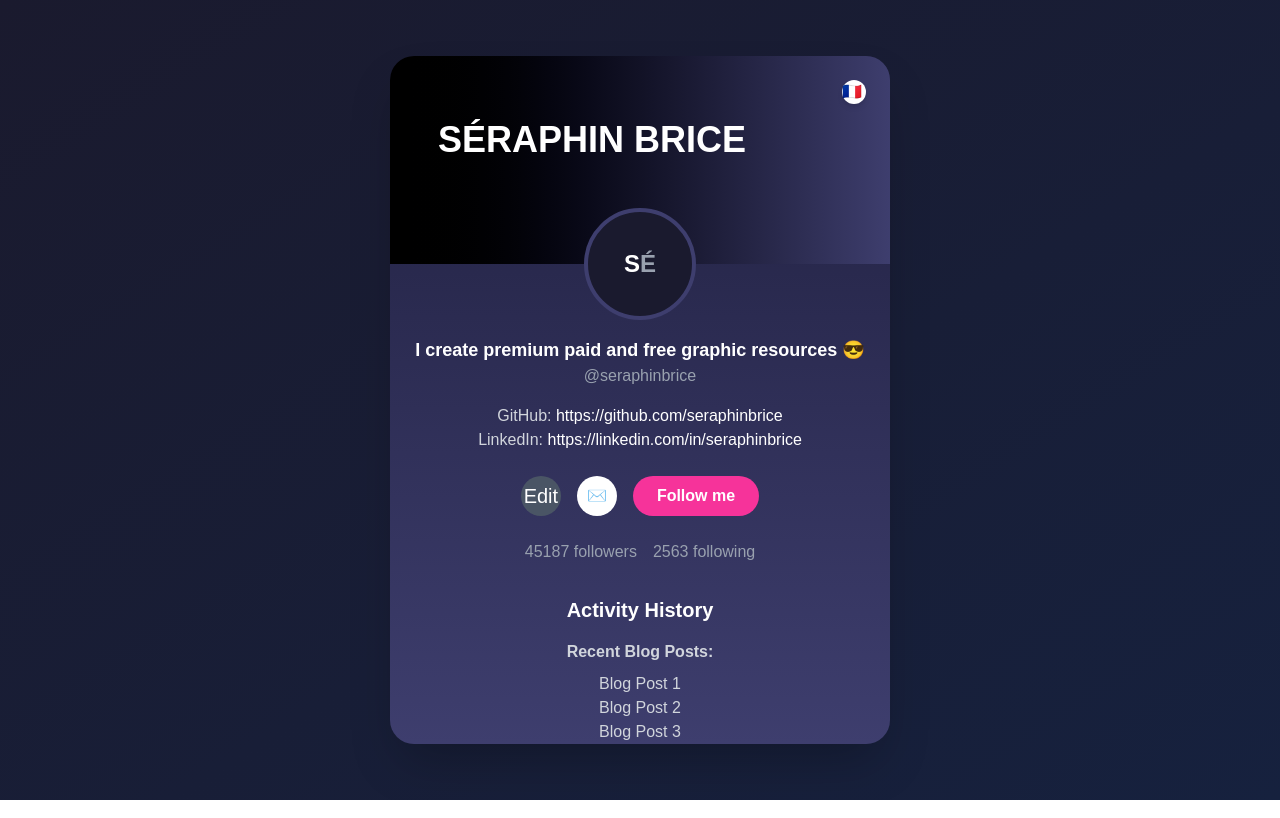
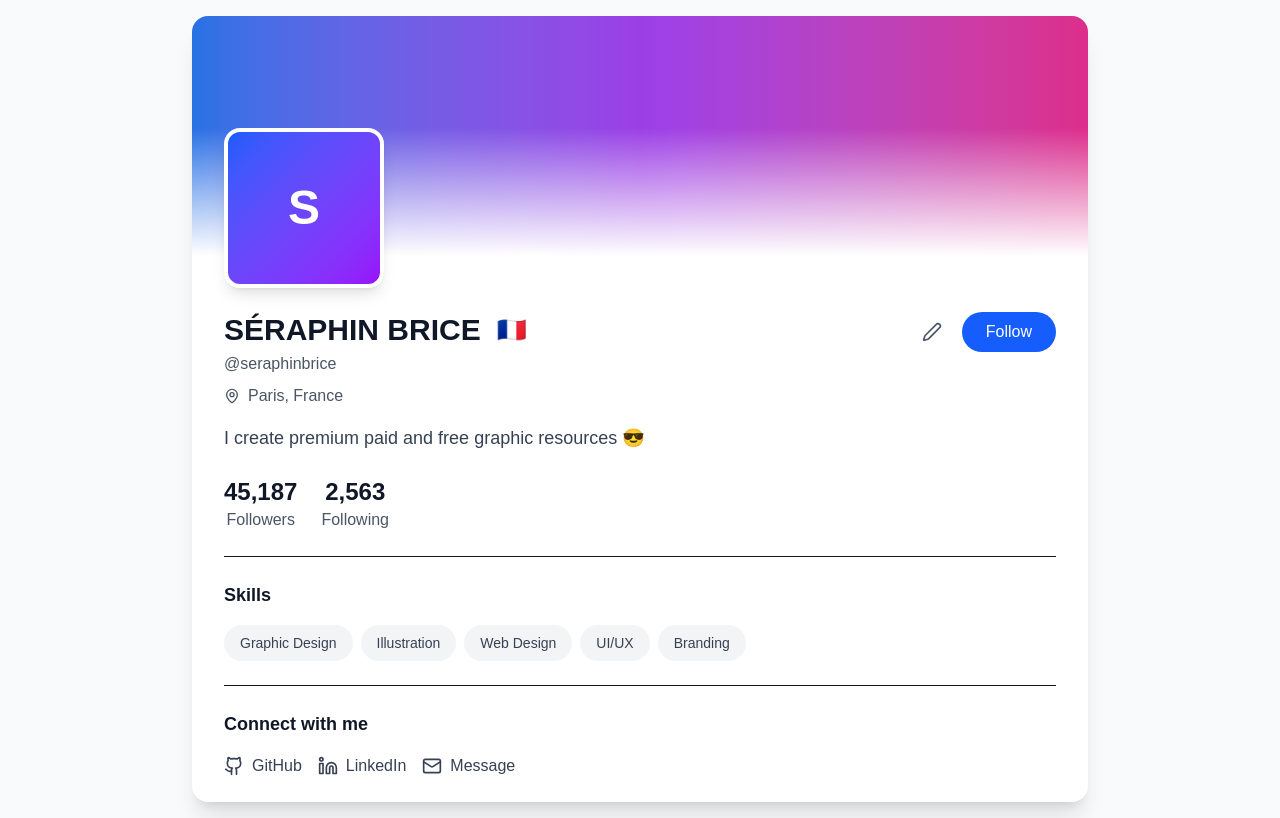
Before and after one commit to yeaminstudent5598/code-red, a Next.js app: page /Profile in a window 1280 px wide. Built offline with nearby package versions, Linux system fonts and the light colour scheme.

Commit message:
Profile section Update and Edit added

```diff
--- a/src/app/(component)/Profile/page.tsx
+++ b/src/app/(component)/Profile/page.tsx
@@ -1,10 +1,13 @@
+
 "use client";
-import { useState } from 'react';
+import React, { useState } from 'react';
+import { Github, Linkedin, Mail, Edit2, Check, MapPin } from 'lucide-react';
 
 interface ProfileData {
   name: string;
   username: string;
   bio: string;
+  location: string;
   followers: number;
   following: number;
   skills: string[];
@@ -12,32 +15,28 @@ interface ProfileData {
   linkedinLink: string;
 }
 
-const Profile = () => {
+function Profile() {
   const [isEditing, setIsEditing] = useState(false);
-  const [isFollowing, setIsFollowing] = useState(false); // State for following button
+  const [isFollowing, setIsFollowing] = useState(false);
   const [profileData, setProfileData] = useState<ProfileData>({
     name: "SÉRAPHIN BRICE",
     username: "@seraphinbrice",
     bio: "I create premium paid and free graphic resources 😎",
+    location: "Paris, France",
     followers: 45187,
     following: 2563,
-    skills: ["Graphic Design", "Illustration", "Web Design"],
+    skills: ["Graphic Design", "Illustration", "Web Design", "UI/UX", "Branding"],
     githubLink: "https://github.com/seraphinbrice",
     linkedinLink: "https://linkedin.com/in/seraphinbrice",
   });
 
   const handleEditToggle = () => setIsEditing(!isEditing);
 
-  const handleChange = (e: React.ChangeEvent<HTMLInputElement>) => {
+  const handleChange = (e: React.ChangeEvent<HTMLInputElement | HTMLTextAreaElement>) => {
     setProfileData({
       ...profileData,
       [e.target.name]: e.target.value,
     });
-  };
-
-  const handleSave = () => {
-    // Save updated profile data (API call or local state update)
-    setIsEditing(false);
   };
 
   const handleFollowToggle = () => {
@@ -45,107 +44,129 @@ const Profile = () => {
   };
 
   return (
-    <div className="min-h-screen bg-gradient-to-br from-[#1A1A2E] to-[#16213E] flex justify-center items-center">
-      <div className="w-[500px] rounded-3xl overflow-hidden bg-gradient-to-b from-[#202040] to-[#3E3E6E] shadow-2xl">
+    <div className="min-h-screen bg-gray-50 flex justify-center items-center p-4">
+      <div className="w-full max-w-4xl bg-white rounded-2xl shadow-xl overflow-hidden">
+        {/* Header Banner */}
+        <div className="h-60 bg-gradient-to-r from-blue-500 via-purple-500 to-pink-500 relative">
+          <div className="absolute inset-0 bg-black/10"></div>
+          <div className="absolute bottom-0 left-0 w-full h-32 bg-gradient-to-t from-white"></div>
+        </div>
 
-        {/* Header Section */}
-        <div className="relative h-52 bg-gradient-to-r from-black to-[#3E3E6E]">
-          <h1 className="absolute top-16 left-12 text-4xl font-bold text-white">{profileData.name}</h1>
-          <div className="absolute top-6 right-6">
-            <span className="w-6 h-6 block rounded-full bg-white shadow-md" alt="French flag">
-              🇫🇷
-            </span>
+        {/* Profile Content */}
+        <div className="relative px-8 -mt-32">
+          {/* Profile Image */}
+          <div className="relative inline-block">
+            <div className="w-40 h-40 rounded-2xl shadow-lg border-4 border-white bg-gradient-to-br from-blue-600 to-purple-600 flex items-center justify-center">
+              <span className="text-5xl font-bold text-white">{profileData.name.charAt(0)}</span>
             </div>
           </div>
 
-        {/* Profile Image */}
-        <div className="relative -mt-14 flex justify-center">
-          <div className="w-28 h-28 rounded-full border-4 border-[#3E3E6E] flex justify-center items-center text-white text-2xl font-semibold bg-[#1A1A2E]">
-            {profileData.name.charAt(0)} <span className="text-gray-400">{profileData.name.charAt(1)}</span>
+          {/* Profile Info */}
+          <div className="mt-6 flex flex-wrap items-start justify-between">
+            <div className="max-w-2xl">
+              <div className="flex items-center gap-4">
+                <h1 className="text-3xl font-bold text-gray-900">{profileData.name}</h1>
+                <span className="text-2xl">🇫🇷</span>
               </div>
+              <p className="text-gray-600 mt-1">{profileData.username}</p>
+              <div className="flex items-center gap-2 text-gray-600 mt-2">
+                <MapPin size={16} />
+                <span>{profileData.location}</span>
               </div>
 
-        {/* Bio Section */}
-        <div className="text-center mt-4">
               {isEditing ? (
                 <textarea
                   value={profileData.bio}
                   name="bio"
                   onChange={handleChange}
-              className="w-full p-2 mt-2 text-gray-800"
-              maxLength={150} // Limit the bio to 150 characters
+                  className="w-full mt-4 p-3 border rounded-lg focus:ring-2 focus:ring-blue-500"
+                  rows={3}
                 />
               ) : (
-            <p className="text-white text-lg font-semibold">{profileData.bio}</p>
+                <p className="mt-4 text-gray-700 text-lg">{profileData.bio}</p>
               )}
-          <p className="text-gray-400">{profileData.username}</p>
+            </div>
 
-          <div className="text-gray-300 mt-4">
-            {isEditing ? (
-              <>
-                <input
-                  type="text"
-                  value={profileData.githubLink}
-                  name="githubLink"
-                  onChange={handleChange}
-                  placeholder="GitHub Link"
-                  className="w-full p-2 mt-2 text-gray-800"
-                />
-                <input
-                  type="text"
-                  value={profileData.linkedinLink}
-                  name="linkedinLink"
-                  onChange={handleChange}
-                  placeholder="LinkedIn Link"
-                  className="w-full p-2 mt-2 text-gray-800"
-                />
-              </>
-            ) : (
-              <div>
-                <p>GitHub: <a href={profileData.githubLink} target="_blank" className="text-white">{profileData.githubLink}</a></p>
-                <p>LinkedIn: <a href={profileData.linkedinLink} target="_blank" className="text-white">{profileData.linkedinLink}</a></p>
-              </div>
-            )}
+            <div className="flex gap-3 mt-4 sm:mt-0">
+              <button
+                onClick={handleEditToggle}
+                className="p-2 rounded-full hover:bg-gray-100 transition-colors"
+                title={isEditing ? "Save" : "Edit Profile"}
+              >
+                {isEditing ? <Check className="w-5 h-5 text-gray-600" /> : <Edit2 className="w-5 h-5 text-gray-600" />}
+              </button>
+              <button
+                onClick={handleFollowToggle}
+                className={`px-6 py-2 rounded-full font-medium transition-colors ${
+                  isFollowing
+                    ? 'bg-gray-200 text-gray-800 hover:bg-gray-300'
+                    : 'bg-blue-600 text-white hover:bg-blue-700'
+                }`}
+              >
+                {isFollowing ? 'Following' : 'Follow'}
+              </button>
             </div>
           </div>
 
-        {/* Action Buttons */}
-        <div className="flex justify-center gap-4 mt-6">
-          <button onClick={handleEditToggle} className="w-10 h-10 bg-gray-600 rounded-full flex items-center justify-center">
-            <span className="text-white text-xl">{isEditing ? 'Save' : 'Edit'}</span>
-          </button>
-          <button className="w-10 h-10 bg-white rounded-full flex items-center justify-center">
-            ✉️
-          </button>
-          {!isEditing && (
-            <button onClick={handleFollowToggle} className={`bg-pink-500 text-white font-semibold px-6 py-2 rounded-full ${isFollowing ? 'bg-green-500' : ''}`}>
-              {isFollowing ? 'Following' : 'Follow me'}
-            </button>
-          )}
+          {/* Stats */}
+          <div className="flex gap-6 mt-6 pb-6 border-b">
+            <div className="text-center">
+              <p className="text-2xl font-bold text-gray-900">{profileData.followers.toLocaleString()}</p>
+              <p className="text-gray-600">Followers</p>
+            </div>
+            <div className="text-center">
+              <p className="text-2xl font-bold text-gray-900">{profileData.following.toLocaleString()}</p>
+              <p className="text-gray-600">Following</p>
+            </div>
           </div>
 
-        {/* Stats Section */}
-        <div className="flex justify-center mt-6 mb-6 text-gray-400">
-          <p className="mr-4">{profileData.followers} followers</p>
-          <p>{profileData.following} following</p>
+          {/* Skills */}
+          <div className="py-6 border-b">
+            <h2 className="text-lg font-semibold text-gray-900 mb-4">Skills</h2>
+            <div className="flex flex-wrap gap-2">
+              {profileData.skills.map((skill, index) => (
+                <span
+                  key={index}
+                  className="px-4 py-2 rounded-full bg-gray-100 text-gray-700 text-sm font-medium"
+                >
+                  {skill}
+                </span>
+              ))}
+            </div>
           </div>
 
-        {/* Activity History Section */}
-        <div className="mt-8 text-white text-center">
-          <h2 className="text-xl font-semibold mb-4">Activity History</h2>
-          <div className="text-gray-300">
-            <p className="font-semibold">Recent Blog Posts:</p>
-            {/* Loop through user's blog posts */}
-            <ul className="mt-2">
-              <li>Blog Post 1</li>
-              <li>Blog Post 2</li>
-              <li>Blog Post 3</li>
-            </ul>
+          {/* Social Links */}
+          <div className="py-6">
+            <h2 className="text-lg font-semibold text-gray-900 mb-4">Connect with me</h2>
+            <div className="flex gap-4">
+              <a
+                href={profileData.githubLink}
+                target="_blank"
+                rel="noopener noreferrer"
+                className="flex items-center gap-2 text-gray-700 hover:text-blue-600 transition-colors"
+              >
+                <Github className="w-5 h-5" />
+                <span>GitHub</span>
+              </a>
+              <a
+                href={profileData.linkedinLink}
+                target="_blank"
+                rel="noopener noreferrer"
+                className="flex items-center gap-2 text-gray-700 hover:text-blue-600 transition-colors"
+              >
+                <Linkedin className="w-5 h-5" />
+                <span>LinkedIn</span>
+              </a>
+              <button className="flex items-center gap-2 text-gray-700 hover:text-blue-600 transition-colors">
+                <Mail className="w-5 h-5" />
+                <span>Message</span>
+              </button>
+            </div>
           </div>
         </div>
       </div>
     </div>
   );
-};
+}
 
 export default Profile;
--- a/src/app/(component)/shered/Navbar.tsx
+++ b/src/app/(component)/shered/Navbar.tsx
@@ -1,6 +1,7 @@
 import LoginButton from "@/components/auth/LoginButton";
 import Image from "next/image";
 import Link from "next/link";
+
 function Navbar() {
   return (
     <nav className="sticky top-0 z-50">
@@ -22,8 +23,15 @@ function Navbar() {
           <UserButton />
         </SignedIn>
         </div> */}
+          <div className="flex items-center space-x-2">
           <LoginButton />
+          <Link href="/Profile" className="text-red hover:text-gray-200">
+              Profile
+            </Link>
+          </div>
         </div>
+
+
       </header>
     </nav>
   );
```
Lines whose indentation alone changed are shown as unchanged.
